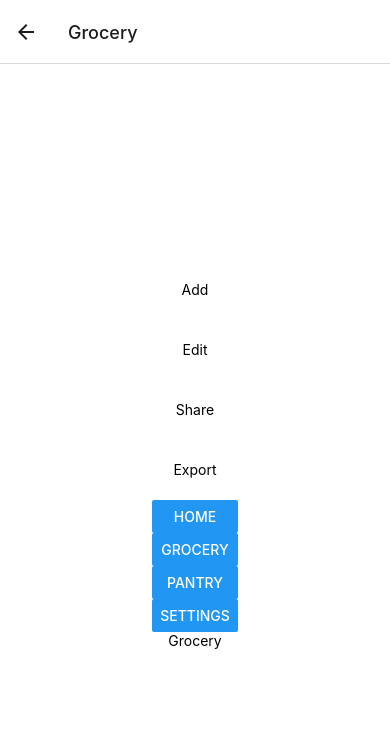
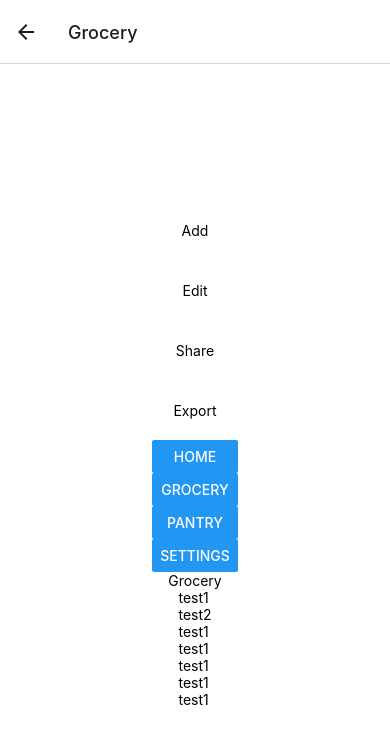
Before and after one commit to CS222-UIUC/course-project-recipe-app, a React Native app in the folder recipe/: screen /Grocery in a window 390 px wide. Shown: the top 744 px of the page. Built offline with nearby package versions, Linux system fonts and the light colour scheme.

Commit message:
scrollview functionality

```diff
--- a/recipe/components/ScrollView.js
+++ b/recipe/components/ScrollView.js
@@ -3,14 +3,23 @@ import { View, Text, ScrollView } from 'react-native';
 import {styles} from "./StyleSheet.js";
 
 
-function ScrollView({items}) {
+function Scroller({items}) {
+    const[listItems, setList] = useState([
+        { listItems: 'test1', key: '1'},
+        { listItems: 'test2', key: '2'},
+        { listItems: 'test1', key: '3'},
+        { listItems: 'test1', key: '4'},
+        { listItems: 'test1', key: '5'},
+        { listItems: 'test1', key: '6'},
+        { listItems: 'test1', key: '7'},
+      ]);
     return (
-        <View>
+        <View style = {styles.scrollview}>
             <ScrollView>
-                { items.map((item) => {
+                { listItems.map((item) => {
                     return (
-                        <View>
-                            <Text>(item.name)</Text>
+                        <View key={item.key}>
+                            <Text >{item.listItems}</Text>
                         </View>
                     )
                 })}
@@ -19,4 +28,4 @@ function ScrollView({items}) {
         </View>
     );
 }
-export default ScrollView;
+export default Scroller;
--- a/recipe/components/StyleSheet.js
+++ b/recipe/components/StyleSheet.js
@@ -16,6 +16,12 @@ const styles = StyleSheet.create({
       padding: 10,
       borderRadius: 50,
       backgroundColor: '#fff',
+    },
+    scrollview: {
+      borderRadius: 50,
+      alignItems: 'flex-start',
+      justifyContent: 'flex-start',
+      fontSize: 30
     },
     profilePic: {
       width: 100,
--- a/recipe/screens/GroceryScreen.js
+++ b/recipe/screens/GroceryScreen.js
@@ -1,9 +1,11 @@
 
 import { menuBar} from "./menubar.js";
-import {StyleSheet,Text, View } from 'react-native';
+import {ScrollView, StyleSheet,Text, View } from 'react-native';
 import { styles } from "../components/StyleSheet.js";
 import PantryAndGroceryButton from "../components/PantryAndGroceryButton.js";
+import Scroller from "../components/ScrollView.js";
 const GroceryScreen = ({ navigation }) => {
+
     return (
       <View style={styles.container}>
         <PantryAndGroceryButton>Add</PantryAndGroceryButton>
@@ -12,7 +14,9 @@ const GroceryScreen = ({ navigation }) => {
         <PantryAndGroceryButton>Export</PantryAndGroceryButton>
         {menuBar(navigation)}
         <Text>Grocery</Text>
+        <Scroller></Scroller>
       </View>
+
     );
   };
 
```
